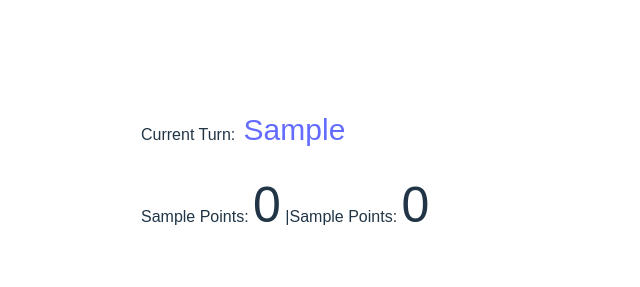
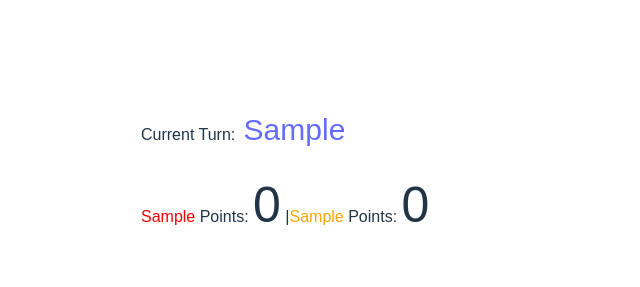
Before and after one commit to selmanfariz18/Dot_connect, a React (Vite) app: page /main in a window 1280 px wide. Both pictures are taken after typing "Sample", "Sample" into the empty fields and a click on the button "Start Game". Shown: the top 287 px of the page, without its empty margins (299-939 px from the left). Built offline with nearby package versions, Linux system fonts and the light colour scheme.

Commit message:
color changes

```diff
--- a/src/MainPage.jsx
+++ b/src/MainPage.jsx
@@ -129,11 +129,11 @@ const MainPage = () => {
         Current Turn:<a style={{ fontSize: "30px" }}> {currentUser}</a>
       </p>
       <p>
-        {playerNames.player1} Points:{" "}
+        <span style={{ color: "red" }}>{playerNames.player1}</span> Points:{" "}
         <span style={{ fontSize: "50px" }}>
           {userPoints[playerNames.player1] || 0}
         </span>{" "}
-        |{playerNames.player2} Points:{" "}
+        |<span style={{ color: "orange" }}>{playerNames.player2}</span> Points:{" "}
         <span style={{ fontSize: "50px" }}>
           {userPoints[playerNames.player2] || 0}
         </span>
```
